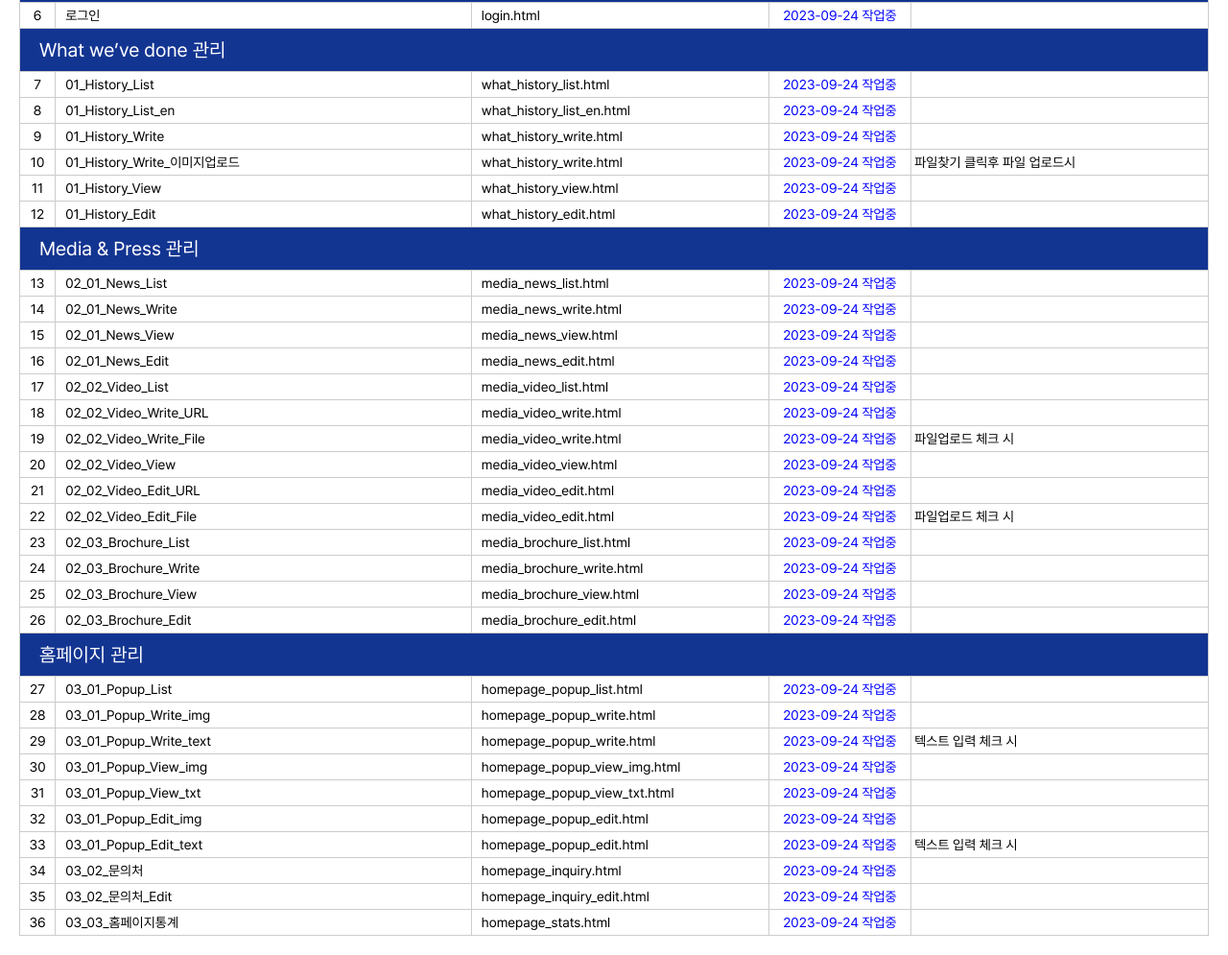
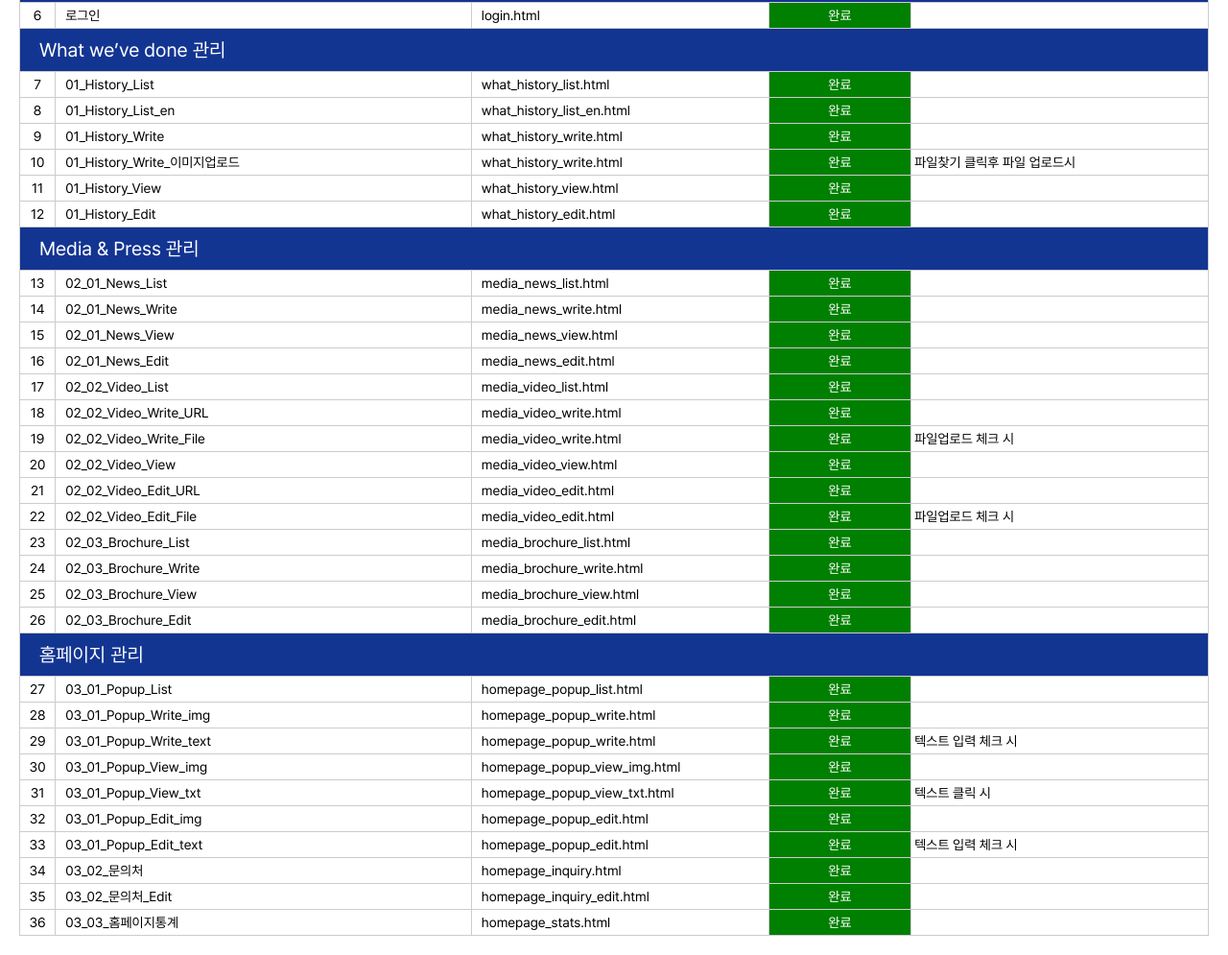
Before and after one commit to kik87827/suwan_its, a website: page src/codinglist.html in a window 1280 px wide. Shown: the part 378-1373 px from the top of the page at 96% size. Drawn offline with nearby package versions, Linux system fonts and the light colour scheme; files that its build step writes are made by us from their sources; files whose address does not match are found by name.

Commit message:
수원완료

```diff
--- a/src/assets/scss/_contents.scss
+++ b/src/assets/scss/_contents.scss
@@ -363,7 +363,7 @@ input.file_origin::file-selector-button {
     font-size: 12px;
     font-weight: 500;
     text-align: center;
-    color: #198d66;
+    color: $primary;
 
     margin:0 auto;
     display: flex;
@@ -371,7 +371,7 @@ input.file_origin::file-selector-button {
     align-items: center;
     object-fit: contain;
     border-radius: 100%;
-    background-color: #e8f8e8;
+    background-color: #e5f1ff;
     &.type2{
         background-color: #f1f3f9;
         color: #63677b;
--- a/src/assets/scss/_tui-date-picker.scss
+++ b/src/assets/scss/_tui-date-picker.scss
@@ -98,8 +98,7 @@
  }
 
  .tui-calendar .tui-calendar-title-today:hover {
-     color: #333;
-     background-color: rgba(10, 122, 84, 0.1);
+     background-color: rgba(62, 97, 228, 0.1);
      cursor: pointer;
  }
 
@@ -447,7 +446,7 @@
  }
 
  .tui-datepicker .tui-is-selectable:hover {
-    background-color: rgba(10, 122, 84, 0.1);
+    background-color: rgba(62, 97, 228, 0.1);
      cursor: pointer;
  }
 
--- a/src/codinglist.html
+++ b/src/codinglist.html
@@ -133,7 +133,7 @@ a:hover {text-decoration:underline;}
 					<td class="no"></td>
 					<td class="link"><a href="login.html" target="_blank">로그인</a></td>
 					<td class="td_url"></td>
-					<td class="work ing"></td>
+					<td class="work end"></td>
 					<td class="bgo"></td>
 				</tr>
 				<tr class="depth">
@@ -143,42 +143,42 @@ a:hover {text-decoration:underline;}
 					<td class="no"></td>
 					<td class="link"><a href="what_history_list.html" target="_blank">01_History_List</a></td>
 					<td class="td_url"></td>
-					<td class="work ing"></td>
+					<td class="work end"></td>
 					<td class="bgo"></td>
 				</tr>
 				<tr>
 					<td class="no"></td>
 					<td class="link"><a href="what_history_list_en.html" target="_blank">01_History_List_en</a></td>
 					<td class="td_url"></td>
-					<td class="work ing"></td>
+					<td class="work end"></td>
 					<td class="bgo"></td>
 				</tr>
 				<tr>
 					<td class="no"></td>
 					<td class="link"><a href="what_history_write.html" target="_blank">01_History_Write</a></td>
 					<td class="td_url"></td>
-					<td class="work ing"></td>
+					<td class="work end"></td>
 					<td class="bgo"></td>
 				</tr>
 				<tr>
 					<td class="no"></td>
 					<td class="link"><a href="what_history_write.html" target="_blank">01_History_Write_이미지업로드</a></td>
 					<td class="td_url"></td>
-					<td class="work ing"></td>
+					<td class="work end"></td>
 					<td class="bgo">파일찾기 클릭후 파일 업로드시</td>
 				</tr>
 				<tr>
 					<td class="no"></td>
 					<td class="link"><a href="what_history_view.html" target="_blank">01_History_View</a></td>
 					<td class="td_url"></td>
-					<td class="work ing"></td>
+					<td class="work end"></td>
 					<td class="bgo"></td>
 				</tr>
 				<tr>
 					<td class="no"></td>
 					<td class="link"><a href="what_history_edit.html" target="_blank">01_History_Edit</a></td>
 					<td class="td_url"></td>
-					<td class="work ing"></td>
+					<td class="work end"></td>
 					<td class="bgo"></td>
 				</tr>
 				<tr class="depth">
@@ -188,98 +188,98 @@ a:hover {text-decoration:underline;}
 					<td class="no"></td>
 					<td class="link"><a href="media_news_list.html" target="_blank">02_01_News_List</a></td>
 					<td class="td_url"></td>
-					<td class="work ing"></td>
+					<td class="work end"></td>
 					<td class="bgo"></td>
 				</tr>
 				<tr>
 					<td class="no"></td>
 					<td class="link"><a href="media_news_write.html" target="_blank">02_01_News_Write</a></td>
 					<td class="td_url"></td>
-					<td class="work ing"></td>
+					<td class="work end"></td>
 					<td class="bgo"></td>
 				</tr>
 				<tr>
 					<td class="no"></td>
 					<td class="link"><a href="media_news_view.html" target="_blank">02_01_News_View</a></td>
 					<td class="td_url"></td>
-					<td class="work ing"></td>
+					<td class="work end"></td>
 					<td class="bgo"></td>
 				</tr>
 				<tr>
 					<td class="no"></td>
 					<td class="link"><a href="media_news_edit.html" target="_blank">02_01_News_Edit</a></td>
 					<td class="td_url"></td>
-					<td class="work ing"></td>
+					<td class="work end"></td>
 					<td class="bgo"></td>
 				</tr>
 				<tr>
 					<td class="no"></td>
 					<td class="link"><a href="media_video_list.html" target="_blank">02_02_Video_List</a></td>
 					<td class="td_url"></td>
-					<td class="work ing"></td>
+					<td class="work end"></td>
 					<td class="bgo"></td>
 				</tr>
 				<tr>
 					<td class="no"></td>
 					<td class="link"><a href="media_video_write.html" target="_blank">02_02_Video_Write_URL</a></td>
 					<td class="td_url"></td>
-					<td class="work ing"></td>
+					<td class="work end"></td>
 					<td class="bgo"></td>
 				</tr>
 				<tr>
 					<td class="no"></td>
 					<td class="link"><a href="media_video_write.html" target="_blank">02_02_Video_Write_File</a></td>
 					<td class="td_url"></td>
-					<td class="work ing"></td>
+					<td class="work end"></td>
 					<td class="bgo">파일업로드 체크 시</td>
 				</tr>
 				<tr>
 					<td class="no"></td>
 					<td class="link"><a href="media_video_view.html" target="_blank">02_02_Video_View</a></td>
 					<td class="td_url"></td>
-					<td class="work ing"></td>
+					<td class="work end"></td>
 					<td class="bgo"></td>
 				</tr>
 				<tr>
 					<td class="no"></td>
 					<td class="link"><a href="media_video_edit.html" target="_blank">02_02_Video_Edit_URL</a></td>
 					<td class="td_url"></td>
-					<td class="work ing"></td>
+					<td class="work end"></td>
 					<td class="bgo"></td>
 				</tr>
 				<tr>
 					<td class="no"></td>
 					<td class="link"><a href="media_video_edit.html" target="_blank">02_02_Video_Edit_File</a></td>
 					<td class="td_url"></td>
-					<td class="work ing"></td>
+					<td class="work end"></td>
 					<td class="bgo">파일업로드 체크 시</td>
 				</tr>
 				<tr>
 					<td class="no"></td>
 					<td class="link"><a href="media_brochure_list.html" target="_blank">02_03_Brochure_List</a></td>
 					<td class="td_url"></td>
-					<td class="work ing"></td>
+					<td class="work end"></td>
 					<td class="bgo"></td>
 				</tr>
 				<tr>
 					<td class="no"></td>
 					<td class="link"><a href="media_brochure_write.html" target="_blank">02_03_Brochure_Write</a></td>
 					<td class="td_url"></td>
-					<td class="work ing"></td>
+					<td class="work end"></td>
 					<td class="bgo"></td>
 				</tr>
 				<tr>
 					<td class="no"></td>
 					<td class="link"><a href="media_brochure_view.html" target="_blank">02_03_Brochure_View</a></td>
 					<td class="td_url"></td>
-					<td class="work ing"></td>
+					<td class="work end"></td>
 					<td class="bgo"></td>
 				</tr>
 				<tr>
 					<td class="no"></td>
 					<td class="link"><a href="media_brochure_edit.html" target="_blank">02_03_Brochure_Edit</a></td>
 					<td class="td_url"></td>
-					<td class="work ing"></td>
+					<td class="work end"></td>
 					<td class="bgo"></td>
 				</tr>
 				<tr class="depth">
@@ -289,70 +289,70 @@ a:hover {text-decoration:underline;}
 					<td class="no"></td>
 					<td class="link"><a href="homepage_popup_list.html" target="_blank">03_01_Popup_List</a></td>
 					<td class="td_url"></td>
-					<td class="work ing"></td>
+					<td class="work end"></td>
 					<td class="bgo"></td>
 				</tr>
 				<tr>
 					<td class="no"></td>
 					<td class="link"><a href="homepage_popup_write.html" target="_blank">03_01_Popup_Write_img</a></td>
 					<td class="td_url"></td>
-					<td class="work ing"></td>
+					<td class="work end"></td>
 					<td class="bgo"></td>
 				</tr>
 				<tr>
 					<td class="no"></td>
 					<td class="link"><a href="homepage_popup_write.html" target="_blank">03_01_Popup_Write_text</a></td>
 					<td class="td_url"></td>
-					<td class="work ing"></td>
+					<td class="work end"></td>
 					<td class="bgo">텍스트 입력 체크 시</td>
 				</tr>
 				<tr>
 					<td class="no"></td>
 					<td class="link"><a href="homepage_popup_view_img.html" target="_blank">03_01_Popup_View_img</a></td>
 					<td class="td_url"></td>
-					<td class="work ing"></td>
+					<td class="work end"></td>
 					<td class="bgo"></td>
 				</tr>
 				<tr>
 					<td class="no"></td>
 					<td class="link"><a href="homepage_popup_view_txt.html" target="_blank">03_01_Popup_View_txt</a></td>
 					<td class="td_url"></td>
-					<td class="work ing"></td>
-					<td class="bgo"></td>
+					<td class="work end"></td>
+					<td class="bgo">텍스트 클릭 시</td>
 				</tr>
 				<tr>
 					<td class="no"></td>
 					<td class="link"><a href="homepage_popup_edit.html" target="_blank">03_01_Popup_Edit_img</a></td>
 					<td class="td_url"></td>
-					<td class="work ing"></td>
+					<td class="work end"></td>
 					<td class="bgo"></td>
 				</tr>
 				<tr>
 					<td class="no"></td>
 					<td class="link"><a href="homepage_popup_edit.html" target="_blank">03_01_Popup_Edit_text</a></td>
 					<td class="td_url"></td>
-					<td class="work ing"></td>
+					<td class="work end"></td>
 					<td class="bgo">텍스트 입력 체크 시</td>
 				</tr>
 				<tr>
 					<td class="no"></td>
 					<td class="link"><a href="homepage_inquiry.html" target="_blank">03_02_문의처</a></td>
 					<td class="td_url"></td>
-					<td class="work ing"></td>
+					<td class="work end"></td>
 					<td class="bgo"></td>
 				</tr>
 				<tr>
 					<td class="no"></td>
 					<td class="link"><a href="homepage_inquiry_edit.html" target="_blank">03_02_문의처_Edit</a></td>
 					<td class="td_url"></td>
-					<td class="work ing"></td>
+					<td class="work end"></td>
 					<td class="bgo"></td>
 				</tr>
 				<tr>
 					<td class="no"></td>
 					<td class="link"><a href="homepage_stats.html" target="_blank">03_03_홈페이지통계</a></td>
 					<td class="td_url"></td>
-					<td class="work ing"></td>
+					<td class="work end"></td>
 					<td class="bgo"></td>
 				</tr>
 			</tbody>
```
Also changed, not shown: src/homepage_popup_edit.html (+1 -1 lines), src/login.html (+1 -1 lines), dist/assets/css/common.css, dist/assets/js/ui.js, dist/codinglist.html, dist/homepage_popup_edit.html, dist/login.html.
